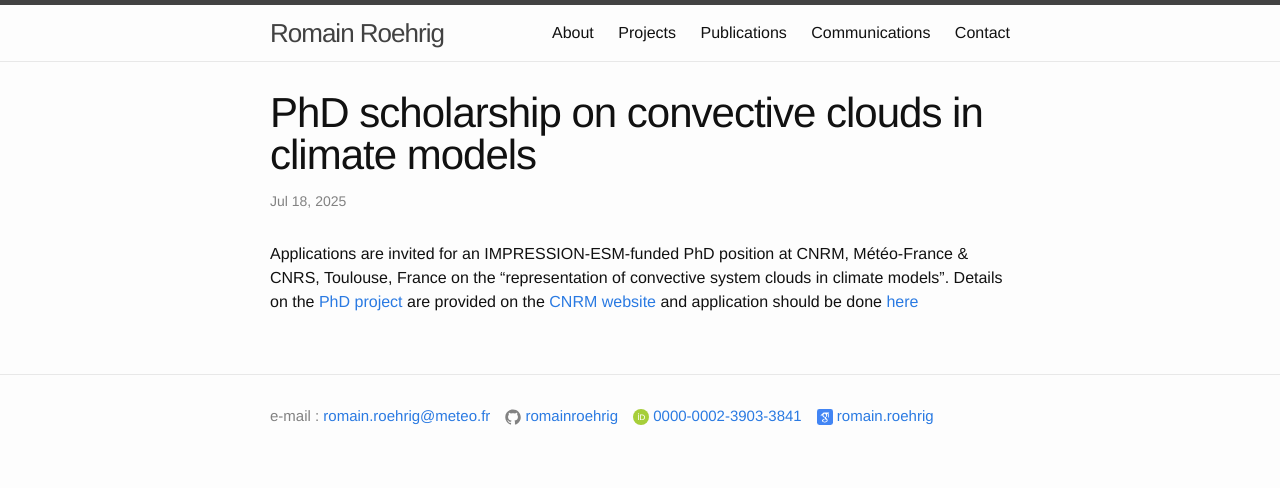
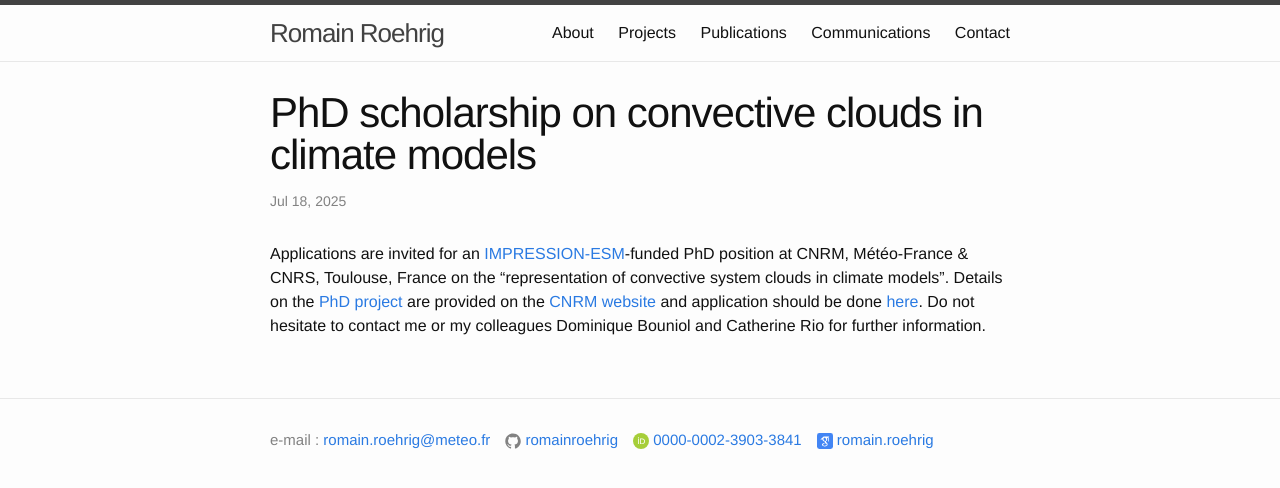
Before and after one commit to romainroehrig/romainroehrig.github.io, a Jekyll site: the page built from _posts/2025-07-18-PhD-ConvectiveClouds.md, in a window 1280 px wide. Shown: the top 488 px of the page. Built offline with Jekyll 4.4.1, drawn with Linux system fonts in a browser that asks for light colours.

Commit message:
update post for PhD offer

```diff
--- a/_posts/2025-07-18-PhD-ConvectiveClouds.md
+++ b/_posts/2025-07-18-PhD-ConvectiveClouds.md
@@ -4,5 +4,6 @@ title: "PhD scholarship on convective clouds in climate models"
 date: 2025-07-18
 ---
 
-Applications are invited for an IMPRESSION-ESM-funded PhD position at CNRM, Météo-France & CNRS, Toulouse, France on the "representation of convective system clouds in climate models".
-Details on the [PhD project](https://www.umr-cnrm.fr/IMG/pdf/traccs-pc7_recrutement-these-wp1-enclumes_vf.pdf) are provided on the [CNRM website](https://www.umr-cnrm.fr/spip.php?article75) and application should be done [here](https://careers.flatchr.io/fr/company/meteofrance/vacancy/g8owlpglejjd63o1-doctorant-f-h)
+Applications are invited for an [IMPRESSION-ESM](https://pepr-traccs.fr/en/projet/pc7-impression-esm-en/)-funded PhD position at CNRM, Météo-France & CNRS, Toulouse, France on the "representation of convective system clouds in climate models".
+Details on the [PhD project](https://www.umr-cnrm.fr/IMG/pdf/traccs-pc7_recrutement-these-wp1-enclumes_vf.pdf) are provided on the [CNRM website](https://www.umr-cnrm.fr/spip.php?article75) and application should be done [here](https://careers.flatchr.io/fr/company/meteofrance/vacancy/g8owlpglejjd63o1-doctorant-f-h).
+Do not hesitate to contact me or my colleagues Dominique Bouniol and Catherine Rio for further information.
```
Also changed, not shown: communications.md (+4 -0 lines).
